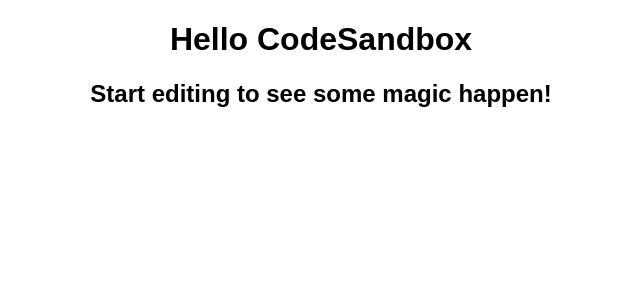
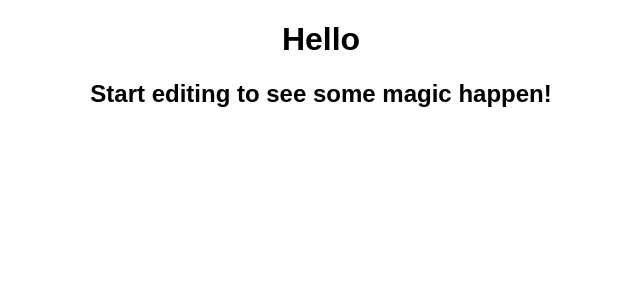
Before and after one commit to thiagodsign/araraTour, a React (Create React App) app: page / in a window 1280 px wide. Shown: the top 300 px of the page, without its empty margins (319-959 px from the left). Built offline with nearby package versions, Linux system fonts and the light colour scheme.

Commit message:
Initial dist subtree commit

```diff
--- a/src/App.js
+++ b/src/App.js
@@ -4,7 +4,7 @@ import "./styles.css";
 export default function App() {
   return (
     <div className="App">
-      <h1>Hello CodeSandbox</h1>
+      <h1>Hello</h1>
       <h2>Start editing to see some magic happen!</h2>
     </div>
   );
```
